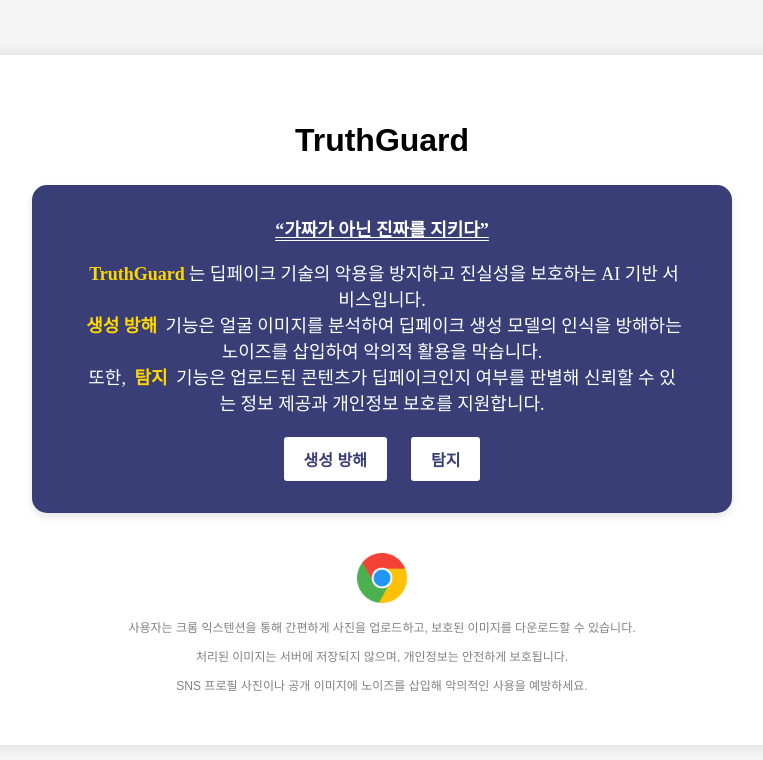
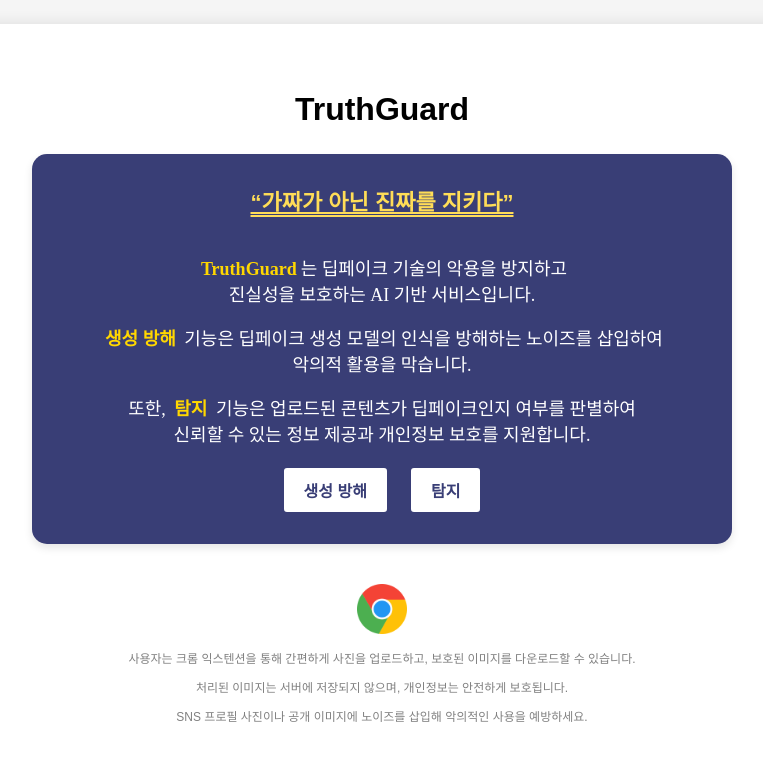
Before and after one commit to Deep-Guardians/truthguard-web, a React (Create React App) app: page / in a window 1280 px wide. Shown: the top 760 px of the page, without its empty margins (258-1021 px from the left). Built offline with nearby package versions, Linux system fonts and the light colour scheme; a web font is replaced by a local one.

Commit message:
style: 메인 화면 레이아웃 변경

```diff
--- a/src/components/Home.js
+++ b/src/components/Home.js
@@ -13,12 +13,14 @@
         <div className='content'>
           <div className="navy-banner">
 
-            <p className="subtitle">“가짜가 아닌 진짜를 지키다”</p>
+            <div className="subtitle">“가짜가 아닌 진짜를 지키다”</div>
             <br />
             <p>
-            <span class="highlight">TruthGuard</span>는 딥페이크 기술의 악용을 방지하고 진실성을 보호하는 AI 기반 서비스입니다. </p>
-            <p><span class="highlight">생성 방해</span> 기능은 얼굴 이미지를 분석하여 딥페이크 생성 모델의 인식을 방해하는 노이즈를 삽입하여 악의적 활용을 막습니다. </p>
-            <p>또한, <span class="highlight">탐지</span> 기능은 업로드된 콘텐츠가 딥페이크인지 여부를 판별해 신뢰할 수 있는 정보 제공과 개인정보 보호를 지원합니다.</p>
+            <span class="highlight">TruthGuard</span>는 딥페이크 기술의 악용을 방지하고 <br/>진실성을 보호하는 AI 기반 서비스입니다. </p>
+            <br/>
+            <p><span class="highlight">생성 방해</span> 기능은 딥페이크 생성 모델의 인식을 방해하는 노이즈를 삽입하여<br/>악의적 활용을 막습니다. </p>
+            <br/>
+            <p>또한, <span class="highlight">탐지</span> 기능은 업로드된 콘텐츠가 딥페이크인지 여부를 판별하여 <br/>신뢰할 수 있는 정보 제공과 개인정보 보호를 지원합니다.</p>
             <div className="buttons">
               <button onClick={() => navigate('/disrupt/upload')}>생성 방해</button>
               <button onClick={() => navigate('/detect/upload')}>탐지</button>
@@ -40,7 +42,7 @@
         </div>
       </div> */}
       <div className='footer'>
-      <a href="https://www.naver.com">
+      <a href="/">
           <img src="/chrome.png" alt="Chrome Extension" className="chrome-extension-logo" />
         </a>
         <p>사용자는 크롬 익스텐션을 통해 간편하게 사진을 업로드하고, 보호된 이미지를 다운로드할 수 있습니다. </p>
```
